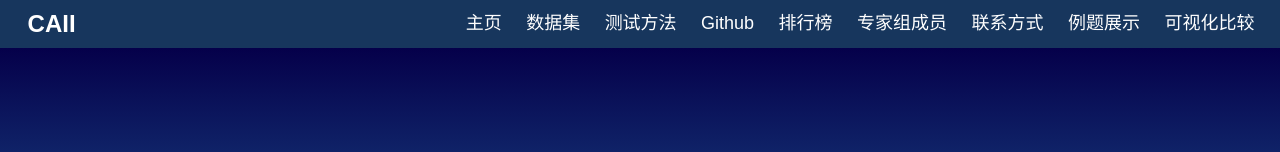
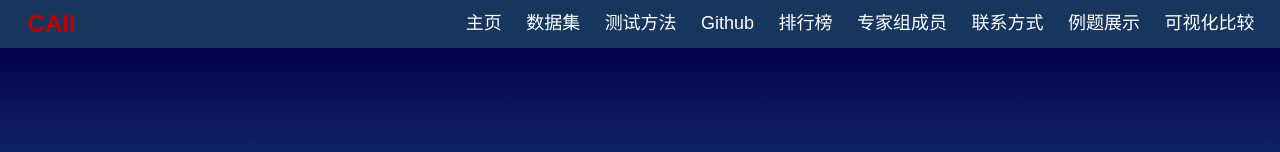
Before and after one commit to winnylyc/winnylyc.github.io, a plain HTML site: page index.html in a window 1280 px wide. Shown: the top 152 px of the page. Drawn offline with Linux system fonts and the light colour scheme; a script that the page names is missing.

Commit message:
change color of caii

```diff
--- a/css/nav.css
+++ b/css/nav.css
@@ -32,6 +32,13 @@
     color: white;
 }
 
+
+.nav-button-1 {
+    margin-left: 20px;
+    font-family: var(--nav-font);
+    color:rgb(192, 0, 0);
+}
+
 .nav-button:hover {
     color: var(--UCLA-gold);
 }
--- a/index.html
+++ b/index.html
@@ -15,7 +15,7 @@
 <body>
     <div id="nav">
         <div id="icon">
-            <a class="nav-button" href="index.html"
+            <a class="nav-button-1" href="index.html"
                 style="margin-left: 2px; font-size: 24px">CAII
             </a>
         </div>
```
